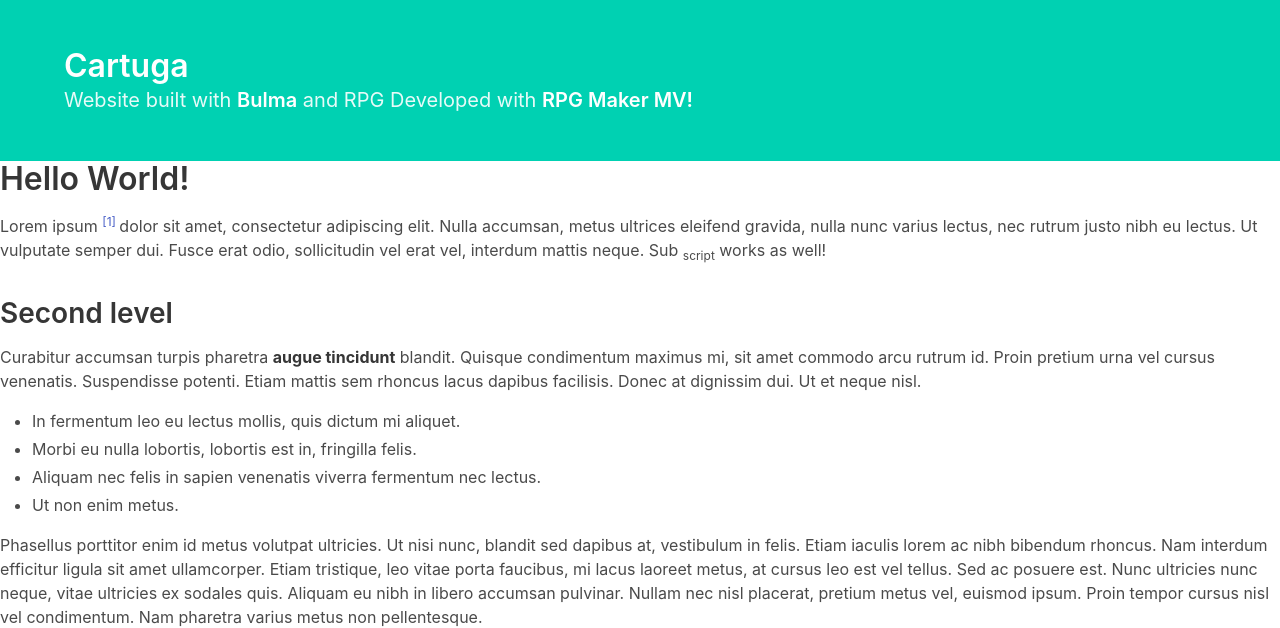
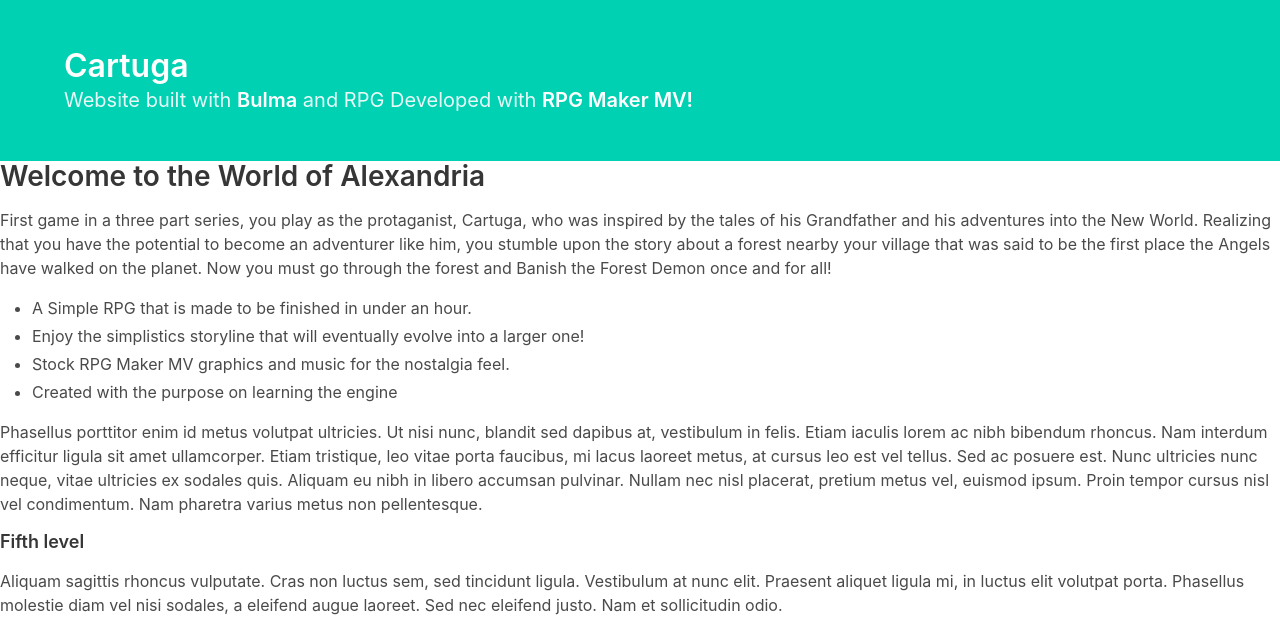
Before and after one commit to DjKniteX/Cartuga, a plain HTML site: page index.html in a window 1280 px wide. Shown: the top 628 px of the page. Drawn offline with nearby package versions, Linux system fonts and the light colour scheme.

Commit message:
added content1

```diff
--- a/index.html
+++ b/index.html
@@ -28,24 +28,16 @@
 
     <!-- Content -->
     <div class="content">
-        <h1>Hello World!</h1>
-        <p>Lorem ipsum
-            <sup>
-                <a>[1]</a>
-            </sup> dolor sit amet, consectetur adipiscing elit. Nulla accumsan, metus ultrices eleifend gravida, nulla nunc varius
-            lectus, nec rutrum justo nibh eu lectus. Ut vulputate semper dui. Fusce erat odio, sollicitudin vel erat vel,
-            interdum mattis neque. Sub
-            <sub>script</sub> works as well!</p>
-        <h2>Second level</h2>
-        <p>Curabitur accumsan turpis pharetra
-            <strong>augue tincidunt</strong> blandit. Quisque condimentum maximus mi, sit amet commodo arcu rutrum id. Proin pretium
-            urna vel cursus venenatis. Suspendisse potenti. Etiam mattis sem rhoncus lacus dapibus facilisis. Donec at dignissim
-            dui. Ut et neque nisl.</p>
+        <h2>Welcome to the World of Alexandria</h2>
+        <p>First game in a three part series, you play as the protaganist, Cartuga, who was inspired by the tales of his Grandfather and his adventures into the New World.
+            Realizing that you have the potential to become an adventurer like him, you stumble upon the story about a forest nearby your village that was said to be the first place the Angels have walked on the planet.
+            Now you must go through the forest and Banish the Forest Demon once and for all!
+        </p>
         <ul>
-            <li>In fermentum leo eu lectus mollis, quis dictum mi aliquet.</li>
-            <li>Morbi eu nulla lobortis, lobortis est in, fringilla felis.</li>
-            <li>Aliquam nec felis in sapien venenatis viverra fermentum nec lectus.</li>
-            <li>Ut non enim metus.</li>
+            <li>A Simple RPG that is made to be finished in under an hour.</li>
+            <li>Enjoy the simplistics storyline that will eventually evolve into a larger one!</li>
+            <li>Stock RPG Maker MV graphics and music for the nostalgia feel.</li>
+            <li>Created with the purpose on learning the engine</li>
         </ul>
         <p>Phasellus porttitor enim id metus volutpat ultricies. Ut nisi nunc, blandit sed dapibus at, vestibulum in felis.
             Etiam iaculis lorem ac nibh bibendum rhoncus. Nam interdum efficitur ligula sit amet ullamcorper. Etiam tristique,
@@ -69,7 +61,8 @@
             turpis. Nunc vitae maximus purus, nec consectetur dui. Suspendisse euismod, elit vel rutrum commodo, ipsum tortor
             maximus dui, sed varius sapien odio vitae est. Etiam at cursus metus.</p>
     </div>
-    Copy
+<!-- Play Now -->
+<a class="button is-large is-primary">Play Now!</a>
 
 
 
```
